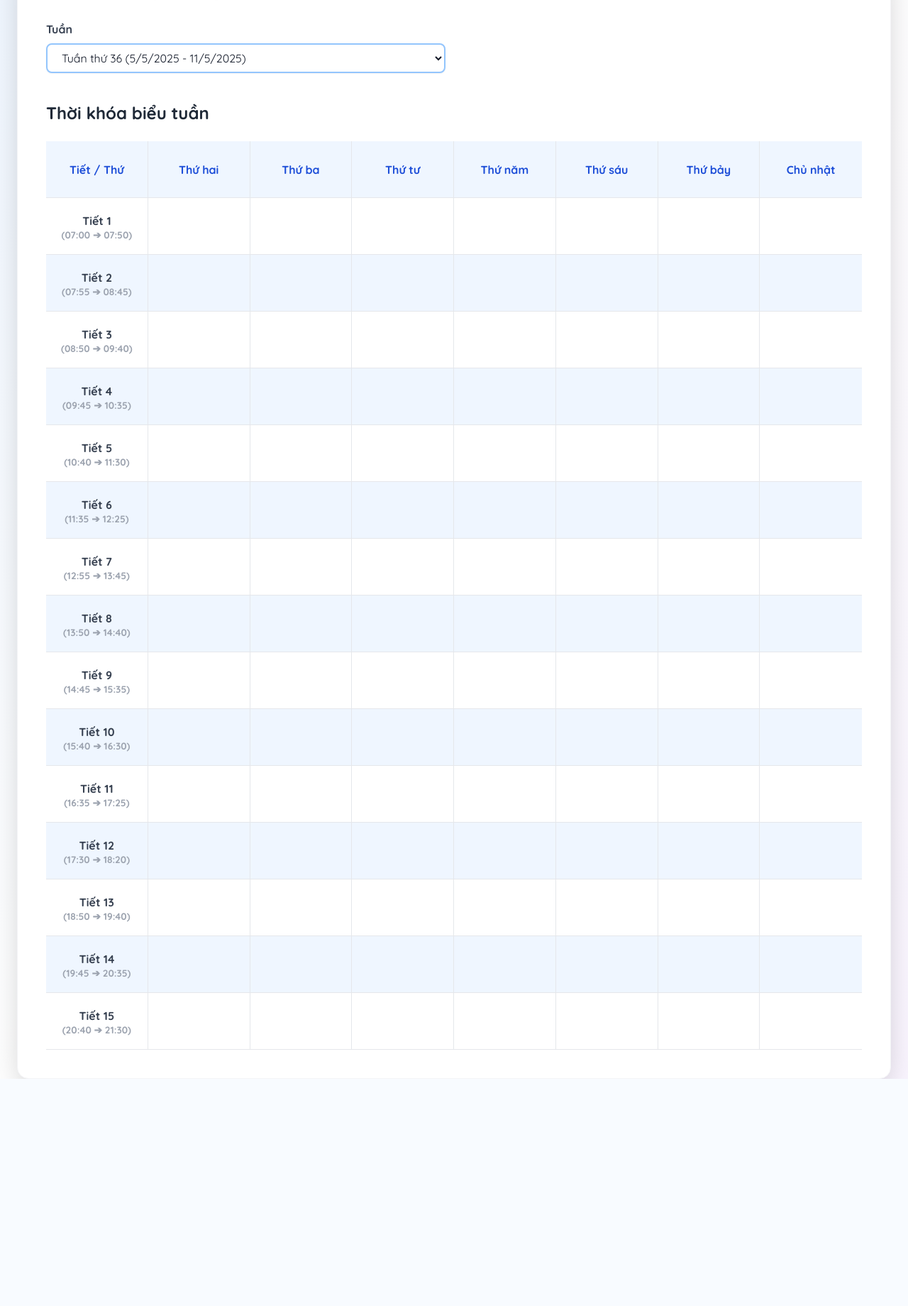
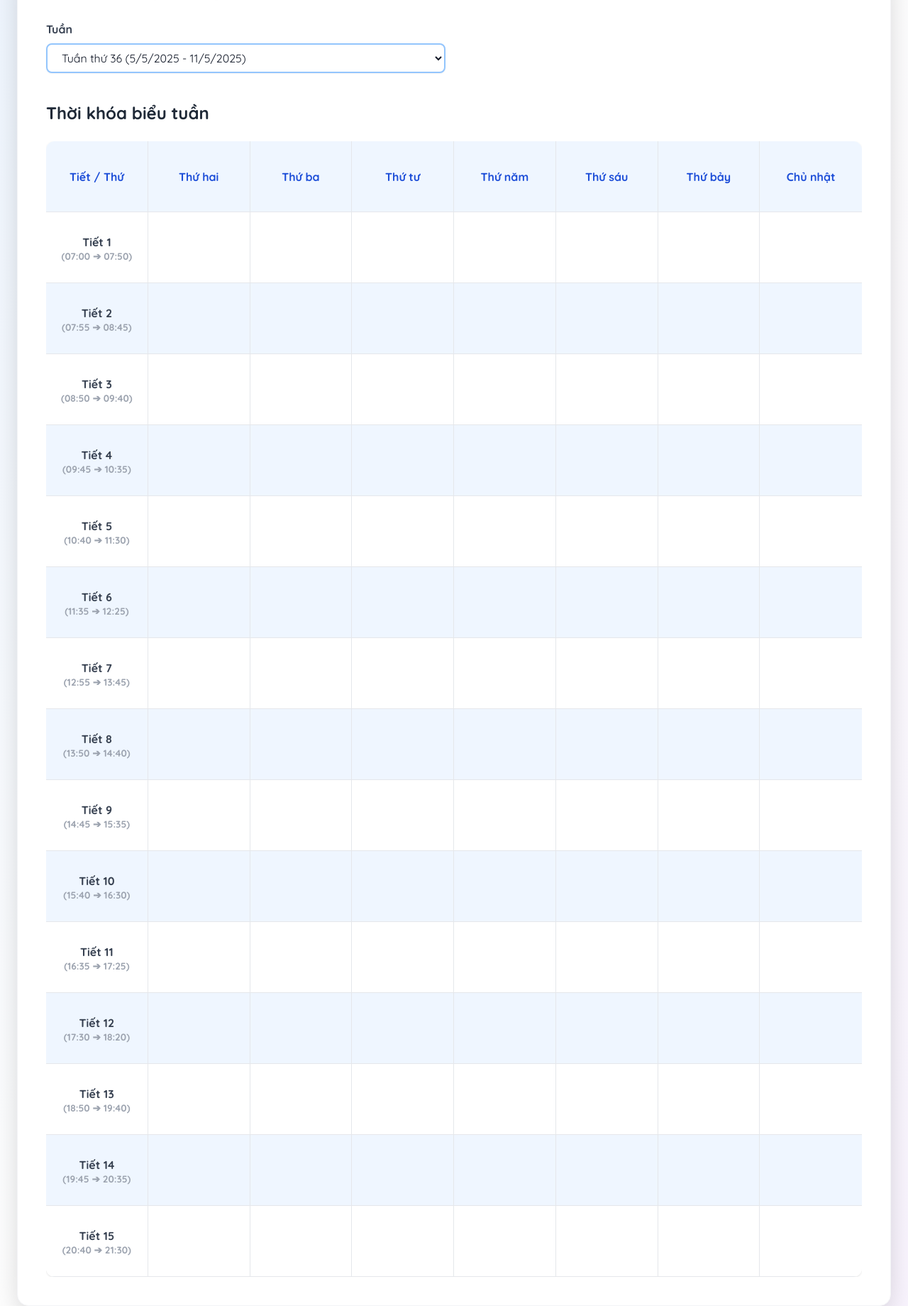
Before and after one commit to quantoof/lichHocTLU, a Flask app: template templates/index.html in a window 1280 px wide. Shown: the part 132-1972 px from the top of the page at 71% size. Before the commit the page ends 1652 px from the top, so only its background shows below. Run offline with Flask 3, Linux system fonts and the light colour scheme; the template is opened without the code that fills it: most values are stand-ins (such as "Sample title", 1, 10 or a date in 2020); some libraries are stand-ins or nearby versions.

Commit message:
fix some shiet

```diff
--- a/templates/index.html
+++ b/templates/index.html
@@ -26,6 +26,14 @@
         .mobile-mt-6 {
           margin-top: 1.5rem !important;
         }
+      }
+      @media (min-width: 640px) {
+        .sm-height-100 {
+          height: 100px !important;
+        }
+      }
+      .height-80 {
+        height: 80px;
       }
     </style>
     <link rel="icon" type="image/png" href="https://cdn-icons-png.flaticon.com/512/2991/2991108.png" />
@@ -61,18 +69,18 @@
         {% endif %}
         {% if schedule %}
         <h4 class="mt-6 sm:mt-10 text-xl sm:text-2xl font-bold text-gray-800 dark:text-gray-100">Thời khóa biểu tuần</h4>
-        <div class="overflow-x-auto mt-4 sm:mt-6">
-          <table class="min-w-full border-separate border-spacing-0 rounded-xl overflow-visible text-center align-middle bg-white dark:bg-gray-900 shadow table-fixed">
+        <div class="overflow-hidden mt-4 sm:mt-6">
+          <table class="w-full border-separate border-spacing-0 rounded-xl overflow-hidden text-center align-middle bg-white dark:bg-gray-900 shadow table-fixed">
             <thead>
               <tr>
-                <th class="bg-blue-50 dark:bg-gray-800 text-blue-700 dark:text-blue-300 font-bold border-b border-r border-gray-200 dark:border-gray-700 text-center align-middle mobile-text-sm" style="width:12.5%;height:80px;sm:height:100px;"> <div style="width:100%;height:100%;display:flex;align-items:center;justify-content:center;overflow:hidden;text-overflow:ellipsis;">Tiết / Thứ</div></th>
-                <th class="bg-blue-50 dark:bg-gray-800 text-blue-700 dark:text-blue-300 font-bold border-b border-r border-gray-200 dark:border-gray-700 text-center align-middle mobile-text-sm" style="width:12.5%;height:80px;sm:height:100px;"> <div style="width:100%;height:100%;display:flex;align-items:center;justify-content:center;overflow:hidden;text-overflow:ellipsis;">Thứ hai</div></th>
-                <th class="bg-blue-50 dark:bg-gray-800 text-blue-700 dark:text-blue-300 font-bold border-b border-r border-gray-200 dark:border-gray-700 text-center align-middle mobile-text-sm" style="width:12.5%;height:80px;sm:height:100px;"> <div style="width:100%;height:100%;display:flex;align-items:center;justify-content:center;overflow:hidden;text-overflow:ellipsis;">Thứ ba</div></th>
-                <th class="bg-blue-50 dark:bg-gray-800 text-blue-700 dark:text-blue-300 font-bold border-b border-r border-gray-200 dark:border-gray-700 text-center align-middle mobile-text-sm" style="width:12.5%;height:80px;sm:height:100px;"> <div style="width:100%;height:100%;display:flex;align-items:center;justify-content:center;overflow:hidden;text-overflow:ellipsis;">Thứ tư</div></th>
-                <th class="bg-blue-50 dark:bg-gray-800 text-blue-700 dark:text-blue-300 font-bold border-b border-r border-gray-200 dark:border-gray-700 text-center align-middle mobile-text-sm" style="width:12.5%;height:80px;sm:height:100px;"> <div style="width:100%;height:100%;display:flex;align-items:center;justify-content:center;overflow:hidden;text-overflow:ellipsis;">Thứ năm</div></th>
-                <th class="bg-blue-50 dark:bg-gray-800 text-blue-700 dark:text-blue-300 font-bold border-b border-r border-gray-200 dark:border-gray-700 text-center align-middle mobile-text-sm" style="width:12.5%;height:80px;sm:height:100px;"> <div style="width:100%;height:100%;display:flex;align-items:center;justify-content:center;overflow:hidden;text-overflow:ellipsis;">Thứ sáu</div></th>
-                <th class="bg-blue-50 dark:bg-gray-800 text-blue-700 dark:text-blue-300 font-bold border-b border-r border-gray-200 dark:border-gray-700 text-center align-middle mobile-text-sm" style="width:12.5%;height:80px;sm:height:100px;"> <div style="width:100%;height:100%;display:flex;align-items:center;justify-content:center;overflow:hidden;text-overflow:ellipsis;">Thứ bảy</div></th>
-                <th class="bg-blue-50 dark:bg-gray-800 text-blue-700 dark:text-blue-300 font-bold border-b border-gray-200 dark:border-gray-700 text-center align-middle mobile-text-sm" style="width:12.5%;height:80px;sm:height:100px;"> <div style="width:100%;height:100%;display:flex;align-items:center;justify-content:center;overflow:hidden;text-overflow:ellipsis;">Chủ nhật</div></th>
+                <th class="bg-blue-50 dark:bg-gray-800 text-blue-700 dark:text-blue-300 font-bold border-b border-r border-gray-200 dark:border-gray-700 text-center align-middle mobile-text-sm height-80 sm-height-100" style="width:12.5%"> <div style="width:100%;height:100%;display:flex;align-items:center;justify-content:center;overflow:hidden;text-overflow:ellipsis;">Tiết / Thứ</div></th>
+                <th class="bg-blue-50 dark:bg-gray-800 text-blue-700 dark:text-blue-300 font-bold border-b border-r border-gray-200 dark:border-gray-700 text-center align-middle mobile-text-sm height-80 sm-height-100" style="width:12.5%"> <div style="width:100%;height:100%;display:flex;align-items:center;justify-content:center;overflow:hidden;text-overflow:ellipsis;">Thứ hai</div></th>
+                <th class="bg-blue-50 dark:bg-gray-800 text-blue-700 dark:text-blue-300 font-bold border-b border-r border-gray-200 dark:border-gray-700 text-center align-middle mobile-text-sm height-80 sm-height-100" style="width:12.5%"> <div style="width:100%;height:100%;display:flex;align-items:center;justify-content:center;overflow:hidden;text-overflow:ellipsis;">Thứ ba</div></th>
+                <th class="bg-blue-50 dark:bg-gray-800 text-blue-700 dark:text-blue-300 font-bold border-b border-r border-gray-200 dark:border-gray-700 text-center align-middle mobile-text-sm height-80 sm-height-100" style="width:12.5%"> <div style="width:100%;height:100%;display:flex;align-items:center;justify-content:center;overflow:hidden;text-overflow:ellipsis;">Thứ tư</div></th>
+                <th class="bg-blue-50 dark:bg-gray-800 text-blue-700 dark:text-blue-300 font-bold border-b border-r border-gray-200 dark:border-gray-700 text-center align-middle mobile-text-sm height-80 sm-height-100" style="width:12.5%"> <div style="width:100%;height:100%;display:flex;align-items:center;justify-content:center;overflow:hidden;text-overflow:ellipsis;">Thứ năm</div></th>
+                <th class="bg-blue-50 dark:bg-gray-800 text-blue-700 dark:text-blue-300 font-bold border-b border-r border-gray-200 dark:border-gray-700 text-center align-middle mobile-text-sm height-80 sm-height-100" style="width:12.5%"> <div style="width:100%;height:100%;display:flex;align-items:center;justify-content:center;overflow:hidden;text-overflow:ellipsis;">Thứ sáu</div></th>
+                <th class="bg-blue-50 dark:bg-gray-800 text-blue-700 dark:text-blue-300 font-bold border-b border-r border-gray-200 dark:border-gray-700 text-center align-middle mobile-text-sm height-80 sm-height-100" style="width:12.5%"> <div style="width:100%;height:100%;display:flex;align-items:center;justify-content:center;overflow:hidden;text-overflow:ellipsis;">Thứ bảy</div></th>
+                <th class="bg-blue-50 dark:bg-gray-800 text-blue-700 dark:text-blue-300 font-bold border-b border-gray-200 dark:border-gray-700 text-center align-middle mobile-text-sm height-80 sm-height-100" style="width:12.5%"> <div style="width:100%;height:100%;display:flex;align-items:center;justify-content:center;overflow:hidden;text-overflow:ellipsis;">Chủ nhật</div></th>
               </tr>
             </thead>
             <tbody>
@@ -95,10 +103,10 @@
               ] %}
               {% for tiet in tiet_gio %}
               <tr class="{% if loop.index is even %}bg-blue-50 dark:bg-gray-800{% else %}bg-white dark:bg-gray-900{% endif %}">
-                <td class="border-b border-r border-gray-200 dark:border-gray-700 text-center align-middle font-semibold text-gray-700 dark:text-gray-100 mobile-text-sm overflow-visible" style="width:12.5%;height:80px;sm:height:100px;"> <div style="width:100%;height:100%;display:flex;align-items:center;justify-content:center;overflow:hidden;text-overflow:ellipsis;flex-direction:column;">Tiết {{ tiet.tiet }}<br><span class="text-xs text-gray-400">({{ tiet.start }} ➔ {{ tiet.end }})</span></div></td>
+                <td class="border-b border-r border-gray-200 dark:border-gray-700 text-center align-middle font-semibold text-gray-700 dark:text-gray-100 mobile-text-sm overflow-visible height-80 sm-height-100" style="width:12.5%"> <div style="width:100%;height:100%;display:flex;align-items:center;justify-content:center;overflow:hidden;text-overflow:ellipsis;flex-direction:column;">Tiết {{ tiet.tiet }}<br><span class="text-xs text-gray-400">({{ tiet.start }} ➔ {{ tiet.end }})</span></div></td>
                 {% for thu in range(2, 9) %}
                 {% if thu != 8 %}
-                <td class="border-b border-r border-gray-200 dark:border-gray-700 text-center align-middle mobile-text-sm overflow-visible" style="width:12.5%;height:80px;sm:height:100px;">
+                <td class="border-b border-r border-gray-200 dark:border-gray-700 text-center align-middle mobile-text-sm overflow-visible height-80 sm-height-100" style="width:12.5%">
                   {% set found = false %}
                   {% for subject in schedule %}
                     {% for t in subject.courseSubject.timetables %}
@@ -118,7 +126,7 @@
                   {% if not found %} {% endif %}
                 </td>
                 {% else %}
-                <td class="border-b border-gray-200 dark:border-gray-700 text-center align-middle" style="width:12.5%;height:80px;sm:height:100px;"></td>
+                <td class="border-b border-gray-200 dark:border-gray-700 text-center align-middle height-80 sm-height-100" style="width:12.5%"></td>
                 {% endif %}
                 {% endfor %}
               </tr>
```
Also changed, not shown: other parts of templates/index.html (+1 -1 lines).
